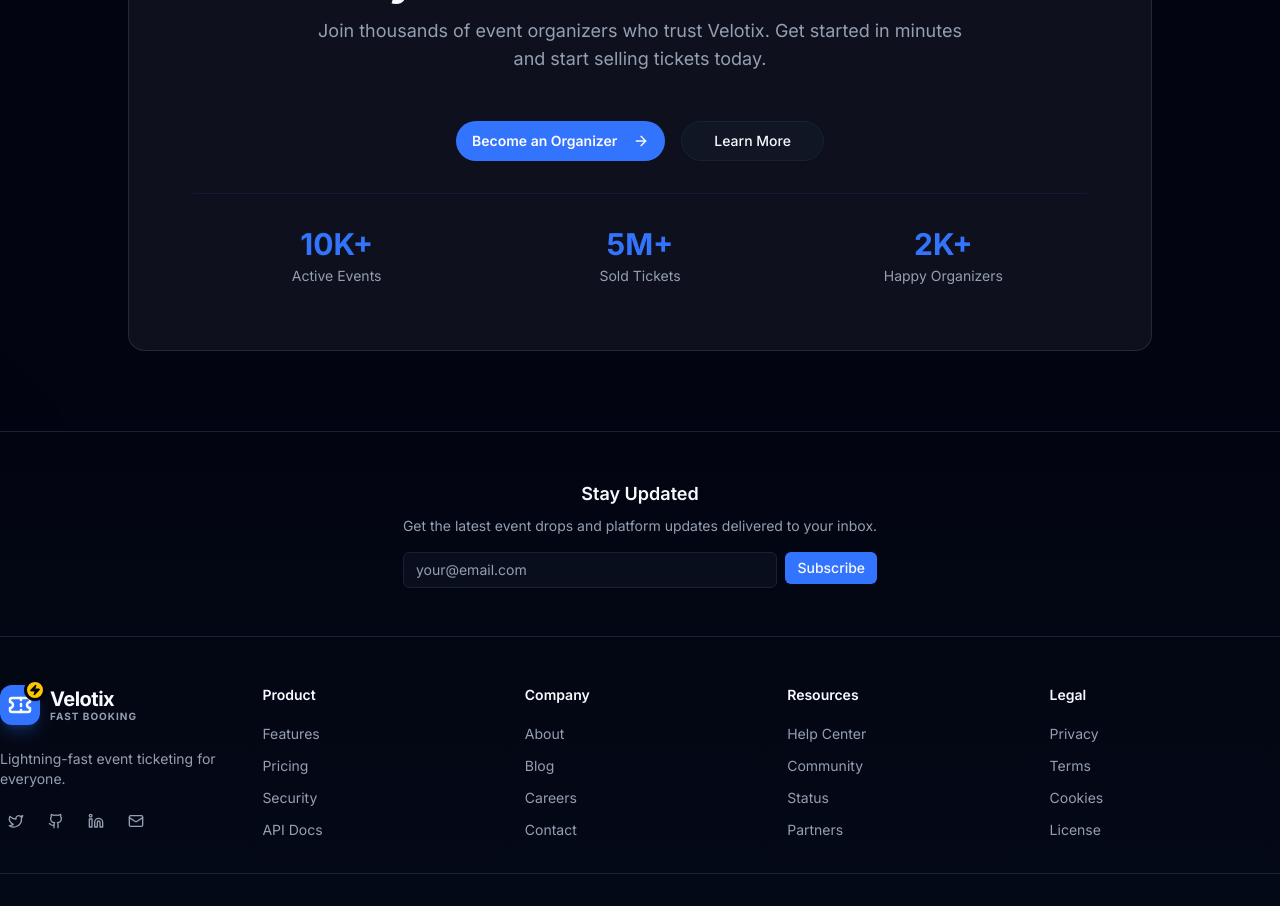
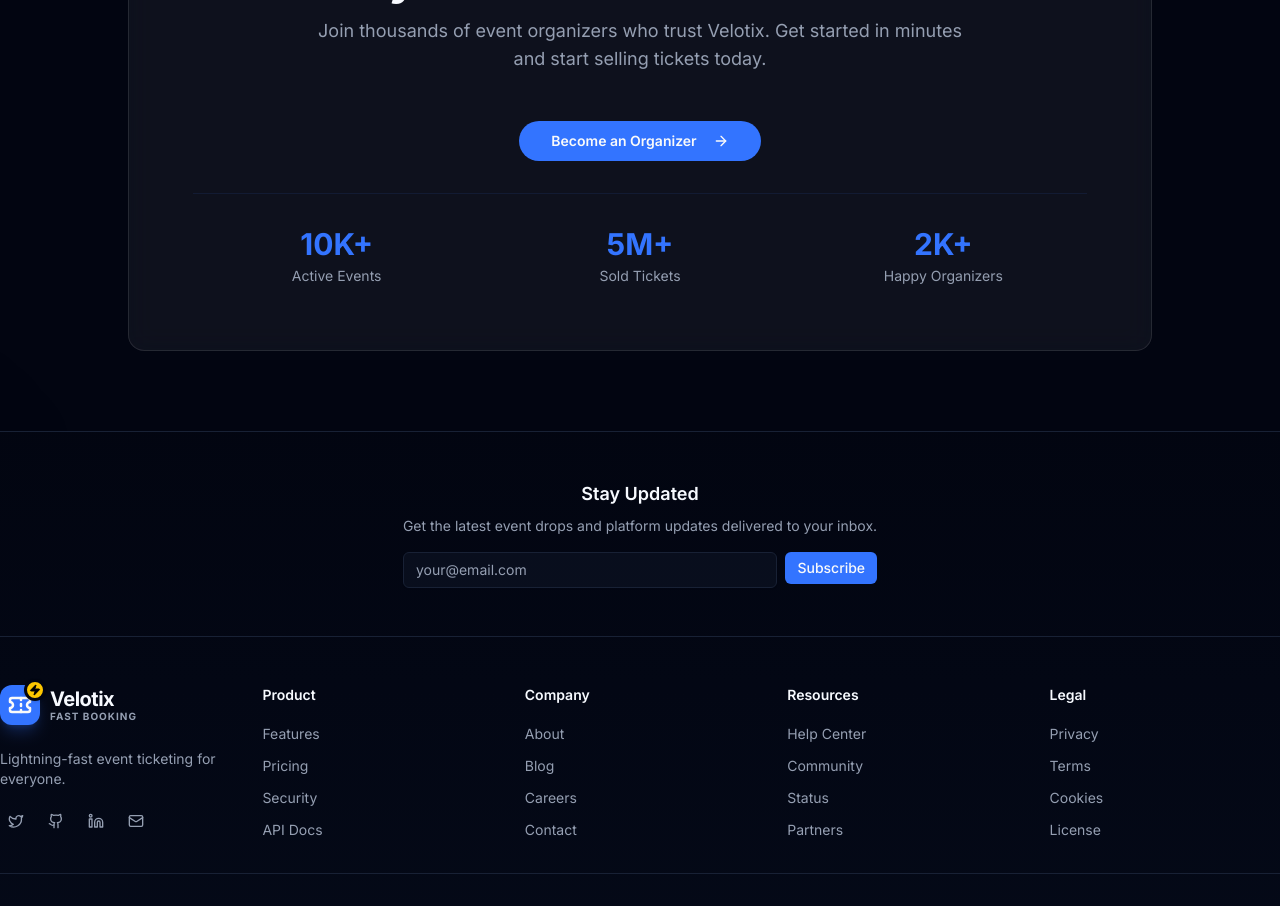
Before and after one commit to codewithsaidul/ticketflow-frontend, a Next.js app: page /about in a window 1280 px wide. Shown: the part 3720-4626 px from the top of the page. Built offline with nearby package versions, Linux system fonts and the light colour scheme.

Commit message:
fix(hero-section): clean up code formatting and improve button functionality

```diff
--- a/src/components/pages/about/cta-section.tsx
+++ b/src/components/pages/about/cta-section.tsx
@@ -1,5 +1,6 @@
-import { Button } from "@/components/ui/button"
-import { ArrowRight, Sparkles } from "lucide-react"
+import { Button } from "@/components/ui/button";
+import { ArrowRight, Sparkles } from "lucide-react";
+import Link from "next/link";
 
 export function AboutCTA() {
   return (
@@ -22,11 +23,12 @@ export function AboutCTA() {
           {/* Headline */}
           <div className="space-y-4">
             <h2 className="text-4xl sm:text-5xl font-bold text-foreground">
-              Ready to Host Your <span className="gradient-text">Next Event?</span>
+              Ready to Host Your{" "}
+              <span className="gradient-text">Next Event?</span>
             </h2>
             <p className="text-lg text-muted-foreground max-w-2xl mx-auto">
-              Join thousands of event organizers who trust Velotix. Get started in minutes and start selling tickets
-              today.
+              Join thousands of event organizers who trust Velotix. Get started
+              in minutes and start selling tickets today.
             </p>
           </div>
 
@@ -36,16 +38,18 @@ export function AboutCTA() {
               size="lg"
               className="rounded-full px-8 bg-primary hover:bg-primary/90 text-primary-foreground font-semibold group"
             >
-              Become an Organizer
-              <ArrowRight className="w-5 h-5 ml-2 group-hover:translate-x-1 transition-transform" />
+              <Link href="/auth/login" className="flex items-center gap-2">
+                Become an Organizer
+                <ArrowRight className="w-5 h-5 ml-2 group-hover:translate-x-1 transition-transform" />
+              </Link>
             </Button>
-            <Button
+            {/* <Button
               size="lg"
               variant="outline"
               className="rounded-full px-8 border-primary/30 hover:bg-primary/10 text-foreground bg-transparent"
             >
               Learn More
-            </Button>
+            </Button> */}
           </div>
 
           {/* Stats */}
@@ -56,13 +60,17 @@ export function AboutCTA() {
               { label: "Happy Organizers", value: "2K+" },
             ].map((stat) => (
               <div key={stat.label} className="space-y-1">
-                <div className="text-2xl sm:text-3xl font-bold text-primary">{stat.value}</div>
-                <div className="text-xs sm:text-sm text-muted-foreground">{stat.label}</div>
+                <div className="text-2xl sm:text-3xl font-bold text-primary">
+                  {stat.value}
+                </div>
+                <div className="text-xs sm:text-sm text-muted-foreground">
+                  {stat.label}
+                </div>
               </div>
             ))}
           </div>
         </div>
       </div>
     </section>
-  )
+  );
 }
--- a/src/components/pages/home/cta-section.tsx
+++ b/src/components/pages/home/cta-section.tsx
@@ -1,7 +1,8 @@
-import { Button } from "@/components/ui/button"
-import { ArrowRight, Sparkles } from "lucide-react"
+import { Button } from "@/components/ui/button";
+import { ArrowRight, Sparkles } from "lucide-react";
+import Link from "next/link";
 
-export default function CTASection () {
+export default function CTASection() {
   return (
     <section className="relative w-full py-20 px-4 sm:px-6 lg:px-8 overflow-hidden">
       {/* Animated background */}
@@ -22,11 +23,12 @@ export default function CTASection () {
           {/* Headline */}
           <div className="space-y-4">
             <h2 className="text-4xl text-center sm:text-5xl font-bold text-foreground">
-              Ready to Host Your <span className="gradient-text">Next Event?</span>
+              Ready to Host Your{" "}
+              <span className="gradient-text">Next Event?</span>
             </h2>
             <p className="text-lg text-muted-foreground max-w-2xl mx-auto">
-              Join thousands of event organizers who trust Velotix. Get started in minutes and start selling tickets
-              today.
+              Join thousands of event organizers who trust Velotix. Get started
+              in minutes and start selling tickets today.
             </p>
           </div>
 
@@ -36,16 +38,18 @@ export default function CTASection () {
               size="lg"
               className="rounded-full px-8 bg-primary hover:bg-primary/90 text-primary-foreground font-semibold group"
             >
-              Become an Organizer
-              <ArrowRight className="w-5 h-5 ml-2 group-hover:translate-x-1 transition-transform" />
+              <Link href="/auth/login" className="flex items-center gap-2">
+                Become an Organizer
+                <ArrowRight className="w-5 h-5 ml-2 group-hover:translate-x-1 transition-transform" />
+              </Link>
             </Button>
-            <Button
+            {/* <Button
               size="lg"
               variant="outline"
               className="rounded-full px-8 border-primary/30 hover:bg-primary/10 text-foreground bg-transparent"
             >
               Learn More
-            </Button>
+            </Button> */}
           </div>
 
           {/* Stats */}
@@ -56,13 +60,17 @@ export default function CTASection () {
               { label: "Happy Organizers", value: "2K+" },
             ].map((stat) => (
               <div key={stat.label} className="space-y-1">
-                <div className="text-2xl sm:text-3xl font-bold text-primary">{stat.value}</div>
-                <div className="text-xs sm:text-sm text-muted-foreground">{stat.label}</div>
+                <div className="text-2xl sm:text-3xl font-bold text-primary">
+                  {stat.value}
+                </div>
+                <div className="text-xs sm:text-sm text-muted-foreground">
+                  {stat.label}
+                </div>
               </div>
             ))}
           </div>
         </div>
       </div>
     </section>
-  )
+  );
 }
--- a/src/components/pages/home/hero-section.tsx
+++ b/src/components/pages/home/hero-section.tsx
@@ -1,12 +1,9 @@
-"use client"
+"use client";
 
-import { useState } from "react"
-import { Button } from "@/components/ui/button"
-import { Calendar, MapPin, Search } from "lucide-react"
+import { Button } from "@/components/ui/button";
+import Link from "next/link";
 
-export default function HeroSection () {
-  const [searchQuery, setSearchQuery] = useState("")
-
+export default function HeroSection() {
   return (
     <section className="relative min-h-screen flex items-center justify-center overflow-hidden gradient-bg">
       {/* Animated gradient overlay */}
@@ -30,16 +27,18 @@ export default function HeroSection () {
           <div className="space-y-6">
             <h1 className="text-5xl sm:text-6xl lg:text-7xl font-bold tracking-tight text-balance leading-tight">
               Book Your Next
-              <span className="gradient-text block">Experience at Lightning Speed</span>
+              <span className="gradient-text block">
+                Experience at Lightning Speed
+              </span>
             </h1>
             <p className="text-lg sm:text-xl text-muted-foreground max-w-2xl mx-auto text-balance">
-              Secure, seamless, and instant ticketing for concerts, movies, and events. Get access to premium
-              experiences in seconds.
+              Secure, seamless, and instant ticketing for concerts, movies, and
+              events. Get access to premium experiences in seconds.
             </p>
           </div>
 
           {/* Search Bar */}
-          <div className="flex flex-col sm:flex-row gap-3 max-w-3xl mx-auto glass rounded-full p-2 sm:p-3">
+          {/* <div className="flex flex-col sm:flex-row gap-3 max-w-3xl mx-auto glass rounded-full p-2 sm:p-3">
             <div className="flex-1 flex items-center gap-3 px-4 py-2">
               <Search className="w-5 h-5 text-muted-foreground shrink-0" />
               <input
@@ -58,26 +57,27 @@ export default function HeroSection () {
               <Calendar className="w-5 h-5 text-muted-foreground" />
               <span className="text-sm text-muted-foreground hidden sm:inline">Date</span>
             </button>
-          </div>
+          </div> */}
 
           {/* CTA Buttons */}
           <div className="flex flex-col sm:flex-row gap-4 justify-center pt-4">
             <Button
               size="lg"
-              className="rounded-full px-8 bg-primary hover:bg-primary/90 text-primary-foreground font-semibold"
+              asChild
+              className="rounded-full px-8 bg-primary hover:bg-primary/90 text-primary-foreground font-semibold cursor-pointer"
             >
-              Explore Events
+              <Link href="/events">Explore Events</Link>
             </Button>
-            <Button
+            {/* <Button
               size="lg"
               variant="outline"
               className="rounded-full px-8 border-primary/30 hover:bg-primary/10 text-foreground bg-transparent"
             >
               Create Event
-            </Button>
+            </Button> */}
           </div>
         </div>
       </div>
     </section>
-  )
+  );
 }
```
